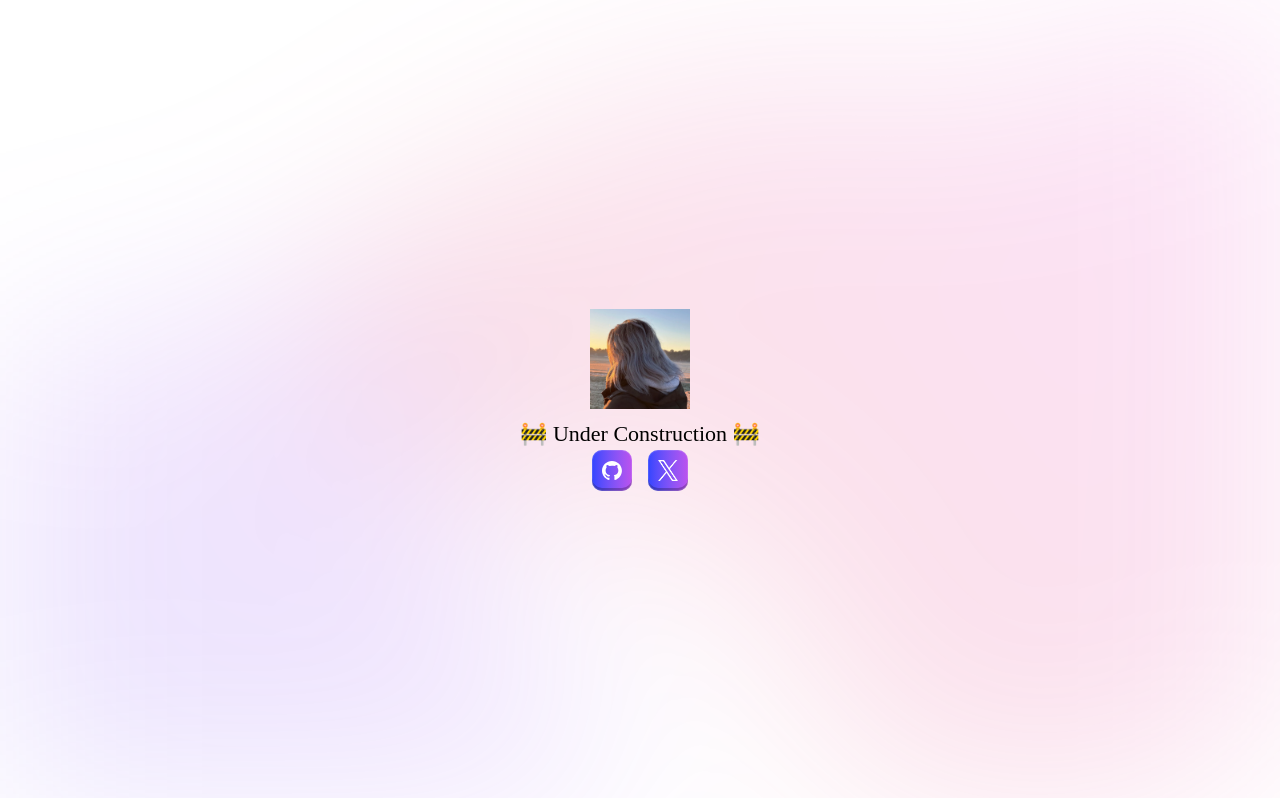
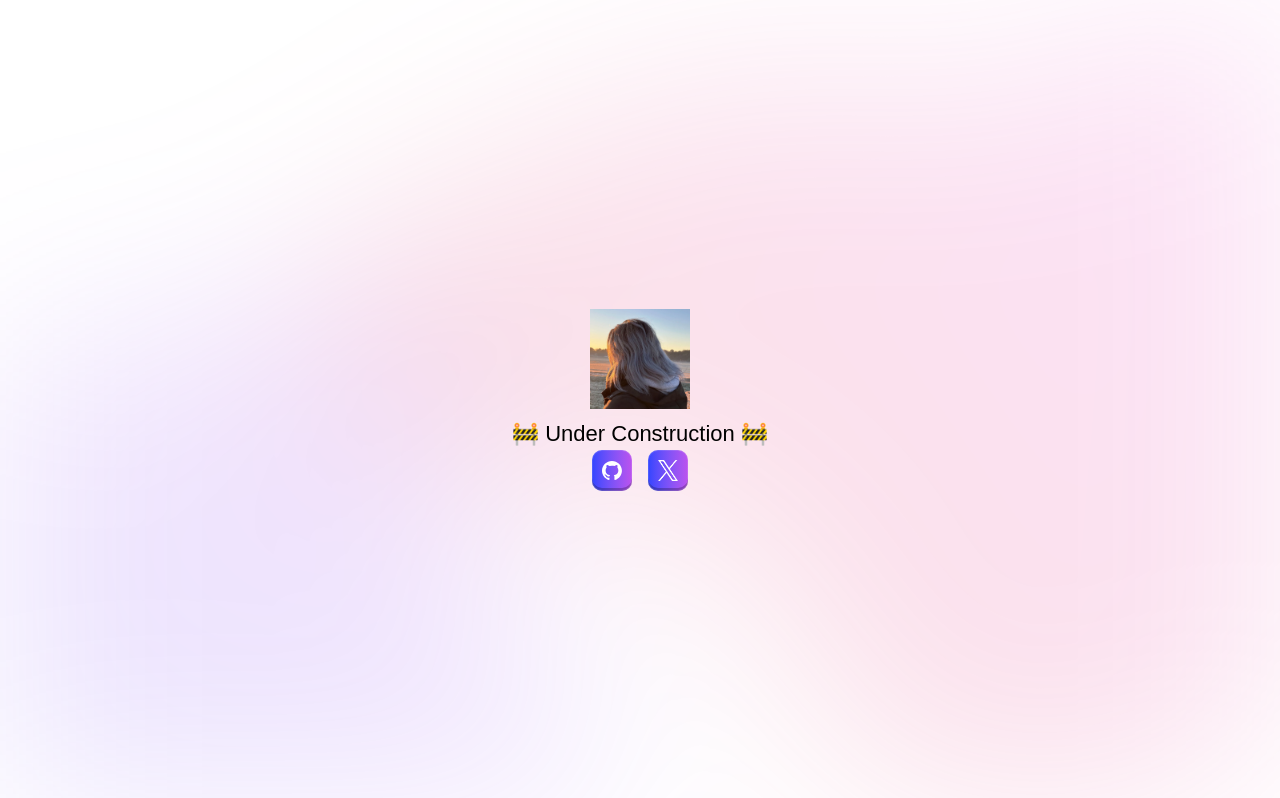
Before and after one commit to logica0419/logica0419.dev, an Astro site: page /en in a window 1280 px wide. Built offline with nearby package versions, Linux system fonts and the light colour scheme; Astro itself is replaced by a stand-in of ours; a web font is replaced by a local one; what next-language-detector would draw is missing.

Commit message:
set fallback font

```diff
--- a/src/components/welcome.astro
+++ b/src/components/welcome.astro
@@ -15,7 +15,7 @@ const { locale } = Astro.props;
 const t = useTranslations(locale);
 ---
 
-<div class="font-[BIZTER] h-full">
+<div class="h-full">
   <Picture
     src={background}
     alt="background"
--- a/src/styles/global.css
+++ b/src/styles/global.css
@@ -15,3 +15,9 @@
   font-style: normal;
   font-display: swap;
 }
+
+@layer base {
+  html {
+    font-family: "BIZTER", sans-serif;
+  }
+}
```
